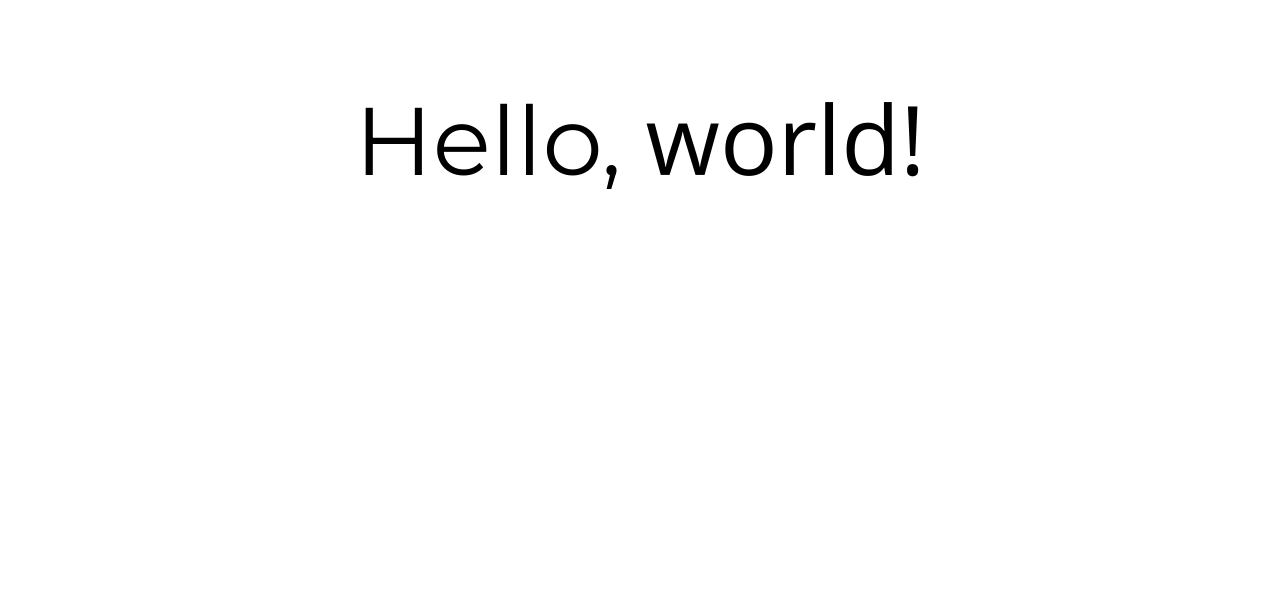
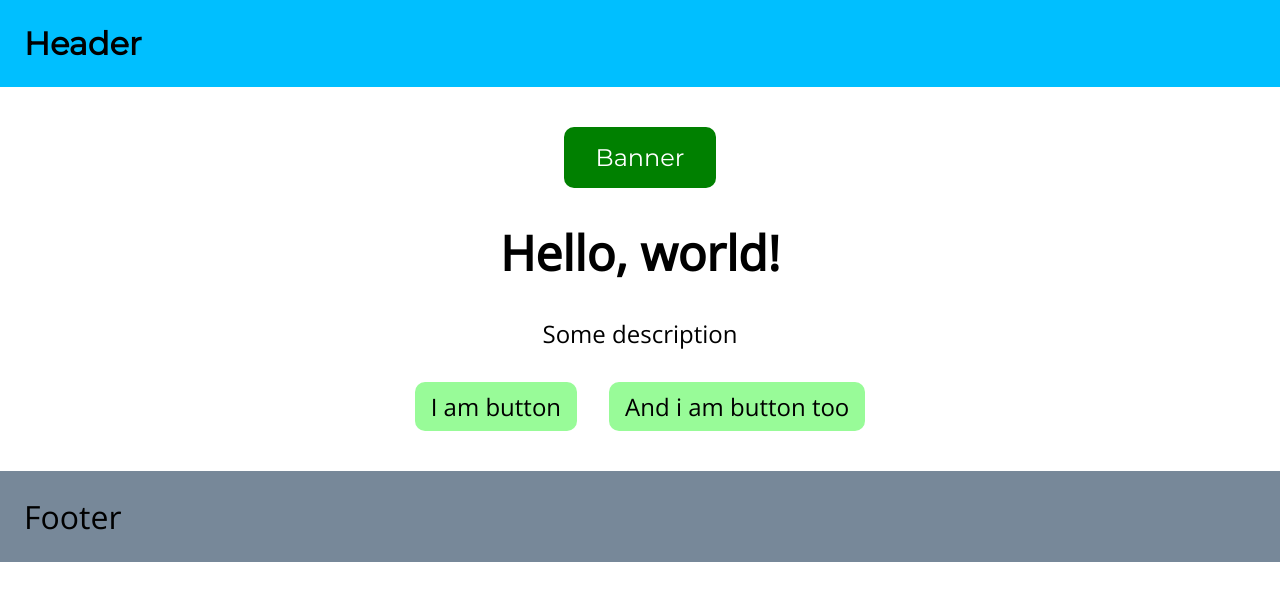
Before and after one commit to Dezzelshipc/NuxtProject, a Nuxt app: page / in a window 1280 px wide. Shown: the top 600 px of the page. Built offline with nearby package versions, Linux system fonts and the light colour scheme.

Commit message:
Task 2
Header, Body, Footer, banners, text

```diff
--- a/app.vue
+++ b/app.vue
@@ -1,19 +1,29 @@
 <template>
-  <div class="center">
-    <h1 class="hw">
-      <span class="montserrat">Hello,</span> <span class="open-sans">world!</span>
-    </h1>
-  </div>
+  <Header/>
+  <MainBody/>
+  <Footer/>
 </template>
 
+
 <script>
-
-console.log("\nHello, console, I mean, world!\n")
-
+import Header from '~/components/Header.vue'
+import MainBody from '~/components/MainBody.vue'
+import Footer from '~/components/Footer.vue'
 </script>
 
-<style>
 
-@import url(~/assets/styles/styles.css);
+<style lang="scss">
+:root {
+  --font-text: 'Open Sans', sans-serif;
+  --font-title: Montserrat, sans-serif;
+
+  --padding-normal: 1.5rem;
+
+  font-family: var(--font-text);
+}
+
+body {
+  margin: 0px;
+}
 
 </style>
--- a/assets/styles/styles.css
+++ /dev/null
@@ -1,26 +0,0 @@
-.center {
-    display: flex;
-    justify-content: center;
-}
-
-
-.hw {
-    font-weight: 400;
-    font-size: 6em;
-
-    transition: all 0.2s cubic-bezier(0.18, 0.89, 0.38, 1.37);
-    scale: 1;
-}
-
-.hw:hover {
-    scale: 1.2;
-    color: green;
-}
-
-.montserrat {
-    font-family: Montserrat;
-}
-
-.open-sans {
-    font-family: 'Open Sans';
-}
--- /dev/null
+++ b/components/Footer.vue
@@ -0,0 +1,17 @@
+<template>
+  <footer>
+    Footer
+  </footer>
+</template>
+
+
+<style lang="scss" scoped>
+
+footer {
+    padding: var(--padding-normal);
+    font-size: 2rem;
+
+    background-color: lightslategrey;
+}
+
+</style>
--- /dev/null
+++ b/components/Header.vue
@@ -0,0 +1,20 @@
+<template>
+  <header>
+    Header
+  </header>
+</template>
+
+
+<style lang="scss" scoped>
+
+header {
+    padding: var(--padding-normal);
+    font-family: var(--font-title);
+
+    font-size: 2rem;
+    font-weight: 600;
+
+    background-color: deepskyblue;
+}
+
+</style>
--- /dev/null
+++ b/components/MainBody.vue
@@ -0,0 +1,85 @@
+<template>
+  <div class="main_body">
+    <div class="flex down">
+        <div class="banner">Banner</div>
+        <div class="hw">Hello, world!</div>
+        <div>Some description</div>
+
+        <div class="flex right">
+          <div class="button">I am button</div>
+          <div class="button">And i am button too</div>
+
+        </div>
+    </div>
+  </div>
+</template>
+
+
+<style lang="scss" scoped>
+
+.main_body {
+    margin: var(--padding-normal);
+}
+
+.main_body * {
+  margin: 1rem 0px;
+  font-size: 1.5rem;
+}
+
+.flex {
+    display: flex;
+    align-items: center;
+}
+
+.flex.down {
+    flex-direction: column;
+}
+
+.flex.right {
+    flex-direction: row;
+}
+
+
+
+@mixin filled_back($color: black, $width: 100%) {
+  background: $color;
+  width: $width;
+}
+
+@mixin border($radius: 0px, $color: 0, $width: 0px) {
+  border-radius: $radius;
+  border-color: $color;
+  border-width: $width;
+}
+
+.banner {
+  @include filled_back(green, fit-content);
+  @include border(10px);
+  color: white;
+  padding: 1rem 2rem;
+
+  font-weight: 100;
+  font-size: 1.5rem;
+  font-family: var(--font-title);
+  text-align: center;
+}
+
+
+.hw {
+  font-weight: 800;
+  font-size: 3rem;
+}
+
+.button {
+  @include filled_back(palegreen, fit-content);
+  @include border(10px);
+  padding: 0.5rem 1rem;
+  margin: 0px 1rem;
+
+  transition: scale .3s cubic-bezier(0.18,0.89,0.32,1.28);
+}
+.button:hover {
+  scale: 1.2;
+}
+
+</style>
--- a/package.json
+++ b/package.json
@@ -14,5 +14,8 @@
     "nuxt": "^3.10.3",
     "vue": "^3.4.19",
     "vue-router": "^4.3.0"
+  },
+  "devDependencies": {
+    "sass": "^1.71.1"
   }
 }
```
Also changed, not shown: 1 other file (tests, documents, lock files or other folders).
